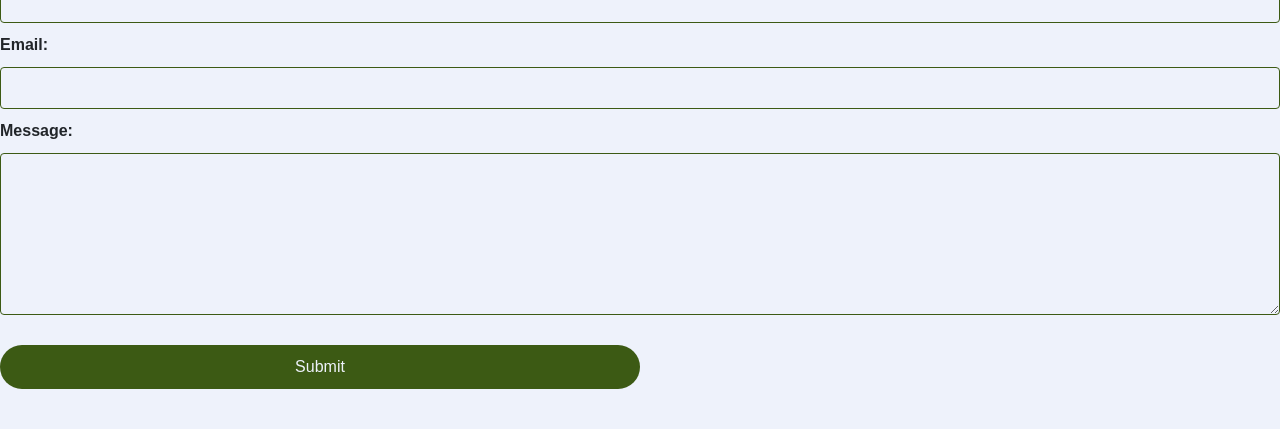
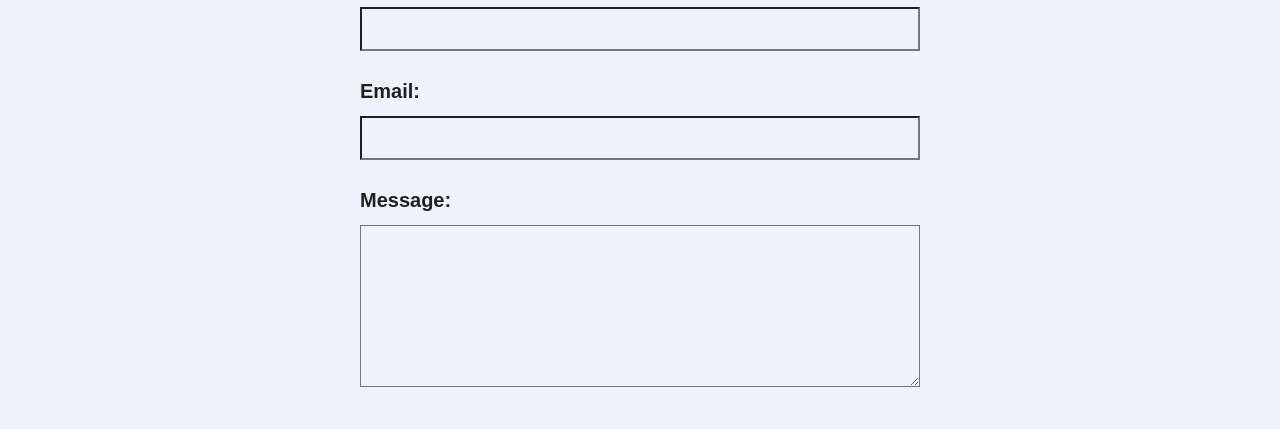
Before and after one commit to ashlgarcia/mywebsite, a plain HTML site: page connect.html in a window 1280 px wide. Shown: the part 194-623 px from the top of the page. Drawn offline with nearby package versions, Linux system fonts and the light colour scheme.

Commit message:
Update style.css
updated for P11 form changes!

```diff
--- a/css/style.css
+++ b/css/style.css
@@ -91,7 +91,6 @@ li.nav-item a:hover {
 }
 
 /* Project 10 Fade-In Effect */
-
 .fade {
      opacity: 0;
      transform: translateY(20px);
@@ -99,7 +98,6 @@ li.nav-item a:hover {
 }
 
 /* End of Project 10 Fade-In Effect */
-
 .info {
      padding-left: 8%;
      padding-top: 15%;
@@ -159,38 +157,38 @@ button {
      padding-right: 100px;
 }
 
-.project-heading{
+.project-heading {
      padding: 10px;
      text-align: center;
 }
 
-.btn{
+.btn {
      background-color: var(--green);
      color: #eef2fb !important;
      border: 2px var(--green);
 }
 
-.btn:hover{
+.btn:hover {
      color: #000106 !important;
 }
 
-.card-body{
+.card-body {
      color: var(--secondary-color) !important;
 }
 
-.social-links{
+.social-links {
      padding: 40px !important;
      text-align: center !important;
      position: relative;
 }
 
-.social-links a{
+.social-links a {
      font-size: 30px;
      color: var(--grey-color);
      margin-right: 20px;
 }
 
-.social-links a:hover{
+.social-links a:hover {
      color: var(--light-green);
 }
 
@@ -198,19 +196,18 @@ footer {
      text-align: center;
 }
 
-
-#about-me{
+#about-me {
      padding-top: 20px;
-
 }
 
-.resume-img, .about-img{
+.resume-img,
+.about-img {
      margin-right: 4px;
      position: relative;
      left: 100px !important;
 }
 
-.portfolio-head{
+.portfolio-head {
      padding-top: 100px;
 }
 
@@ -223,44 +220,62 @@ footer {
      color: var(--secondary-color);
 }
 
+/* Project 11 Additions/Updates */
+
 form {
      display: grid;
      gap: 10px;
+     max-width: 600px;
+     width: 100%;
+     padding: 20px;
+     box-sizing: border-box;
+     border-radius: 8px;
+     margin: auto;
 }
 
 label {
      font-weight: bold;
+     font-size: 20px;
+     color: var(--secondary-color);
 }
 
-input,
-textarea {
+input, textarea {
      width: 100%;
      padding: 8px;
+     margin-bottom: 15px;
      box-sizing: border-box;
-    border: 1px solid var(--green);
-    border-radius: 4px;
      color: var(--secondary-color);
-    text-size-adjust: 50px;
 }
 
-button {
+.error-message {
+     color: red;
+     font-size: 14px;
+     padding-top: -8px;
+     padding-bottom: 10px;
+}
+
+.success-message {
+     color: green;
+     font-size: 20px;
+     padding-bottom: 10px;
+}
+
+.submit-btn {
+     padding: 10px;
      background-color: var(--green);
      color: #eef2fb;
-    padding: 10px 20px;
-    border: none;
-    border-radius: 4px;
      cursor: pointer;
+     margin: auto;
 }
 
-button:hover {
-    background-color: var(--light-green);
+.submit-btn:disabled {
+     background-color: var(--grey-color);
+     cursor: not-allowed;
 }
 
-#response {
-    margin-top: 15px;
-    font-weight: bold;
-}
+/* End of Project 11 Additions/Updates */
 
-.resume-format, .about-format{
+.resume-format,
+.about-format {
      color: var(--secondary-color) !important;
 }
```
Lines whose indentation alone changed are shown as unchanged.
